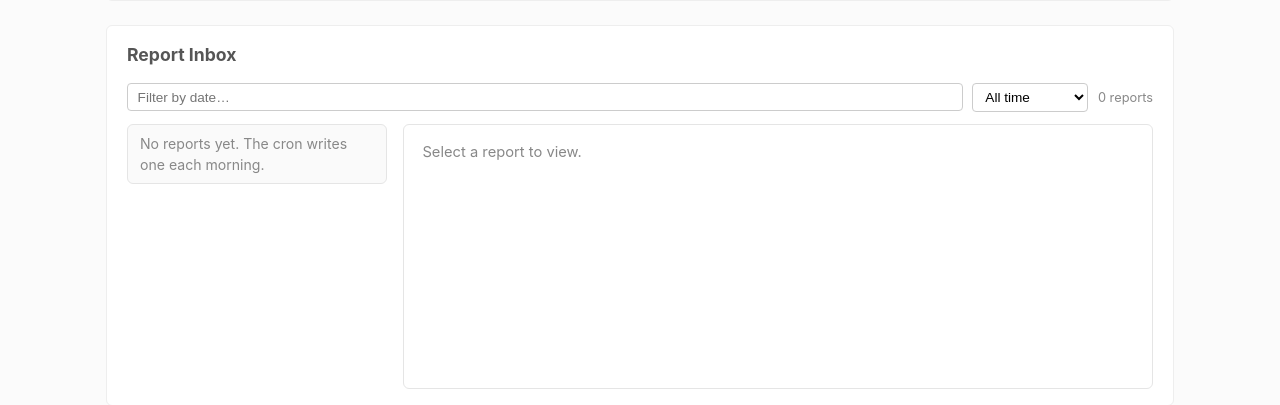
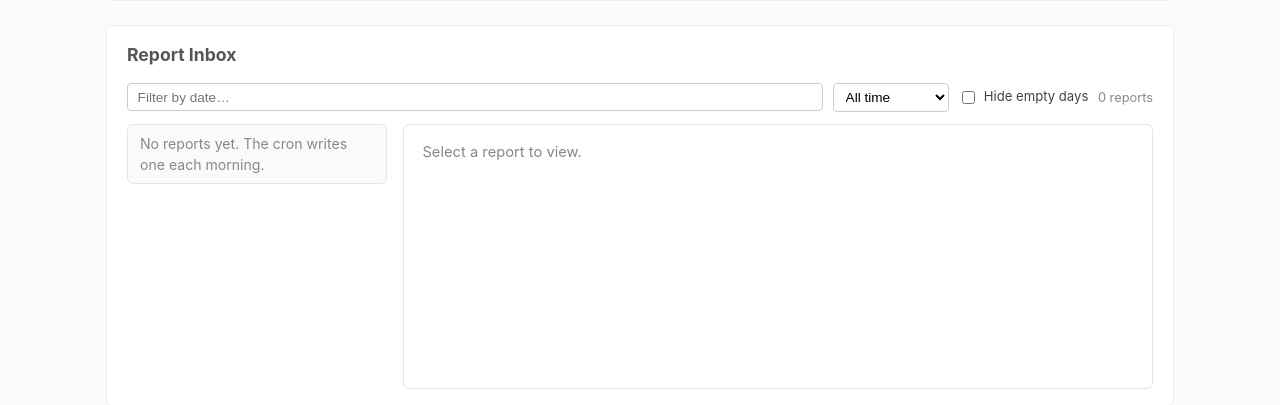
Before and after one commit to tophercook7-maker/PartnerDeskAI, a FastAPI app: page / in a window 1280 px wide. Shown: the part 978-1383 px from the top of the page. Run offline with FastAPI, Linux system fonts and the light colour scheme; data that the repository does not hold is empty; some libraries are stand-ins or nearby versions.

Commit message:
feat: add Hide Empty Days toggle to inbox filter row

```diff
--- a/hub/static/app.js
+++ b/hub/static/app.js
@@ -1020,6 +1020,7 @@ let _inboxContent  = '';    // cached raw markdown of the displayed report
 // current visit, not a long-term preference).
 let _inboxSearch = '';
 let _inboxWindow = 'all';
+let _inboxHideEmpty = false;  // v5.20
 
 function _filteredInboxItems() {
     let out = _inboxItems;
@@ -1036,6 +1037,10 @@ function _filteredInboxItems() {
             const cutoffStr = cutoff.toISOString().slice(0, 10);
             out = out.filter(it => (it.date || '') >= cutoffStr);
         }
+    }
+    if (_inboxHideEmpty) {
+        // v5.20: drop days with zero approvals AND zero publishes.
+        out = out.filter(it => (it.approvals || 0) > 0 || (it.publishes || 0) > 0);
     }
     return out;
 }
@@ -1226,6 +1231,13 @@ const _inboxWindowEl = document.getElementById('inbox-window');
 if (_inboxWindowEl) {
     _inboxWindowEl.addEventListener('change', () => {
         _inboxWindow = _inboxWindowEl.value || 'all';
+        renderInboxList();
+    });
+}
+const _inboxHideEmptyEl = document.getElementById('inbox-hide-empty');
+if (_inboxHideEmptyEl) {
+    _inboxHideEmptyEl.addEventListener('change', () => {
+        _inboxHideEmpty = _inboxHideEmptyEl.checked;
         renderInboxList();
     });
 }
--- a/hub/templates/index.html
+++ b/hub/templates/index.html
@@ -239,6 +239,12 @@
             background: #fff;
         }
         #inbox-count { font-size: 0.8rem; }
+        .inbox-toggle {
+            display: flex; align-items: center; gap: 0.35rem;
+            font-size: 0.82rem; color: #444;
+            cursor: pointer; white-space: nowrap;
+        }
+        .inbox-toggle input[type="checkbox"] { cursor: pointer; }
         .inbox-layout {
             display: grid;
             grid-template-columns: minmax(200px, 260px) 1fr;
@@ -693,6 +699,10 @@
                 <option value="30">Last 30 days</option>
                 <option value="90">Last 90 days</option>
             </select>
+            <label class="inbox-toggle">
+                <input type="checkbox" id="inbox-hide-empty" />
+                Hide empty days
+            </label>
             <span id="inbox-count" class="muted">…</span>
         </div>
         <div class="inbox-layout">
```
Also changed, not shown: README.md.
